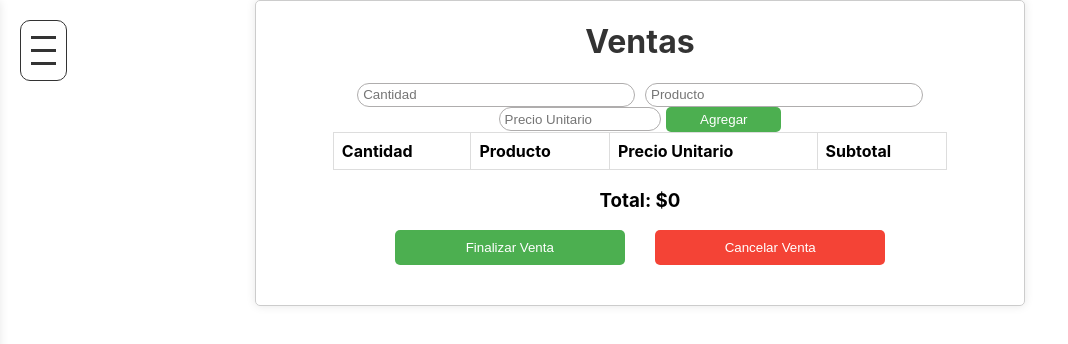
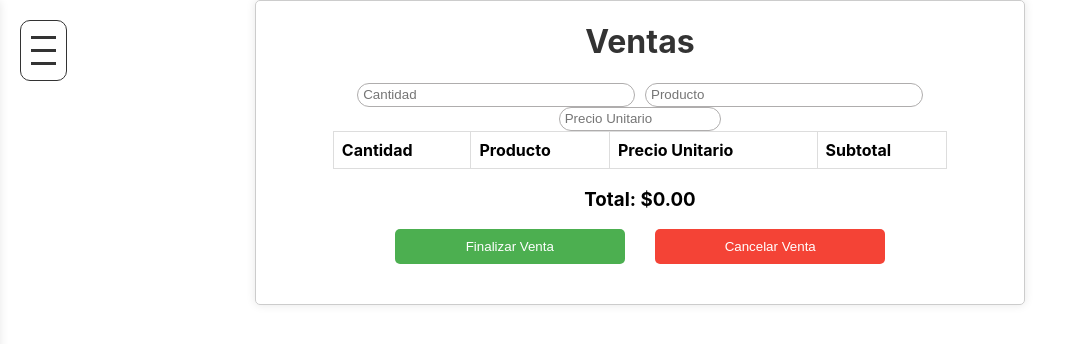
Before and after one commit to Itzelll/front-abarrotes, a React (Create React App) app: page /ventas in a window 1280 px wide. Shown: the top 344 px of the page, without its empty margins (0-1068 px from the left). Built offline with nearby package versions, Linux system fonts and the light colour scheme.

Commit message:
update Ventas.js

```diff
--- a/src/componentes/Ventas.js
+++ b/src/componentes/Ventas.js
@@ -1,4 +1,7 @@
-import React, { useState } from "react";
+// Agregar los productos a la tabla automaticamente
+// (ingresando el precio unitario, pero solo se puede con un dígito)
+
+import React, { useState, useEffect } from "react";
 import "./pantallasGerente/style/salesReport.css";
 import "./pantallasGerente/style/registroEmp.css";
 import "./Ventas.css";
@@ -11,20 +14,22 @@ const Ventas = () => {
     const [producto, setProducto] = useState("");
     const [precioUnitario, setPrecioUnitario] = useState("");
 
-    const agregarProducto = () => {
-        const cantidadValue = parseInt(cantidad, 10);
-        const precioUnitarioValue = parseFloat(precioUnitario);
+    useEffect(() => {
+        const cantidadValue = parseFloat(cantidad);
+        const precioUnitarioValue = parseFloat(precioUnitario.replace(',', '.'));
 
-        if (isNaN(cantidadValue) || isNaN(precioUnitarioValue)) {
-            // Manejar el caso en que los valores no sean números válidos
-            return;
+        if (!isNaN(cantidadValue) && !isNaN(precioUnitarioValue)) {
+            const subtotal = cantidadValue * precioUnitarioValue;
+
+            setProductos((prevProductos) => [...prevProductos, { producto, cantidad: cantidadValue, precioUnitario: precioUnitarioValue, subtotal }]);
+            setTotal((prevTotal) => prevTotal + subtotal);
+
+            // Limpiar los campos después de agregar el producto
+            setCantidad("");
+            setProducto("");
+            setPrecioUnitario("");
         }
-
-        const subtotal = cantidadValue * precioUnitarioValue;
-
-        setProductos([...productos, { producto, cantidad: cantidadValue, precioUnitario: precioUnitarioValue, subtotal }]);
-        setTotal(total + subtotal);
-    };
+    }, [cantidad, producto, precioUnitario]);
 
     return (
         <div className="registro">
@@ -50,9 +55,6 @@ const Ventas = () => {
                     value={precioUnitario}
                     onChange={(e) => setPrecioUnitario(e.target.value)}
                 />
-                <button className="agregar" onClick={agregarProducto}>
-                    Agregar
-                </button>
                 <div className="scroll-panel">
                     <table>
                         <thead className="ventas">
@@ -68,20 +70,19 @@ const Ventas = () => {
                                 <tr key={index} className="ventas">
                                     <td className="ventas">{producto.cantidad}</td>
                                     <td className="ventas">{producto.producto}</td>
-                                    <td className="ventas">${producto.precioUnitario}</td>
-                                    <td className="ventas">${producto.subtotal}</td>
+                                    <td className="ventas">${producto.precioUnitario.toFixed(2)}</td>
+                                    <td className="ventas">${producto.subtotal.toFixed(2)}</td>
                                 </tr>
                             ))}
                         </tbody>
                     </table>
                 </div>
-                <h3 className="total">Total: ${total}</h3>
+                <h3 className="total">Total: ${total.toFixed(2)}</h3>
                 <div className="btns">
                     <button className="btn-finalizar">Finalizar Venta</button>
                     <button className="btn-cancelar">Cancelar Venta</button>
                 </div>
             </div>
-
         </div>
     );
 }
```
